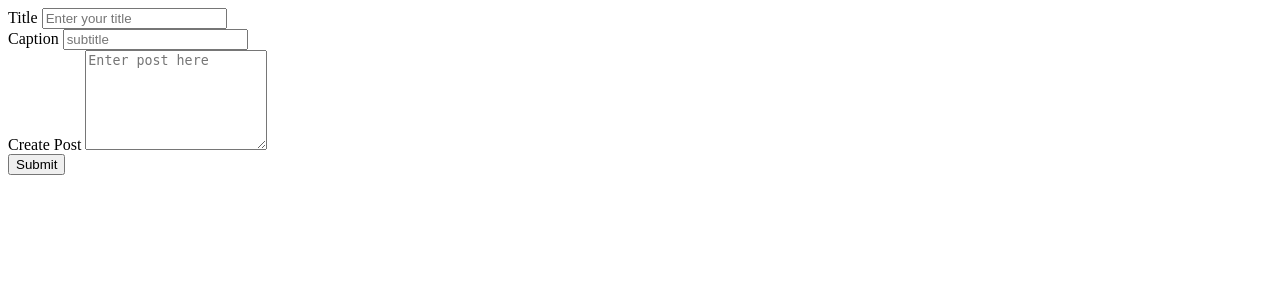
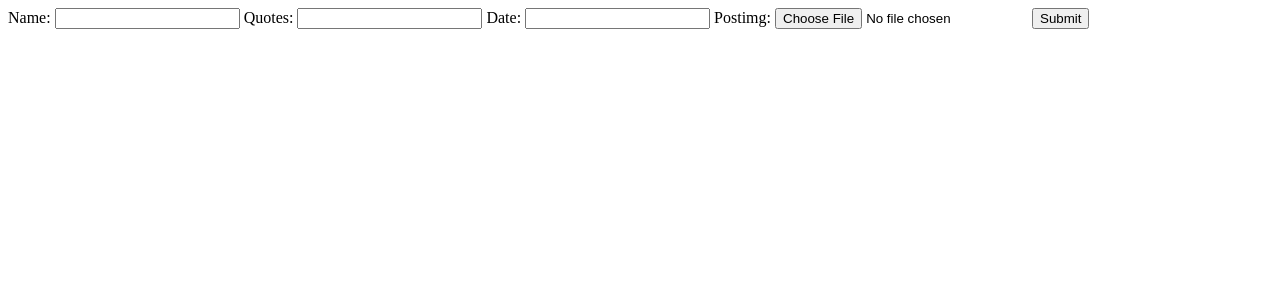
Before and after one commit to NavneetBerwal/Social_Media, a Django app: page /post/ in a window 1280 px wide. Shown: the top 300 px of the page. Run offline with Django 4.2, Linux system fonts and the light colour scheme.

Commit message:
added the feature to post image from admin panel

```diff
--- a/Socializer/settings.py
+++ b/Socializer/settings.py
@@ -122,3 +122,9 @@ STATIC_URL = 'static/'
 # https://docs.djangoproject.com/en/4.0/ref/settings/#default-auto-field
 
 DEFAULT_AUTO_FIELD = 'django.db.models.BigAutoField'
+
+MEDIA_ROOT = Path.joinpath(BASE_DIR, 'media')
+MEDIA_URL = '/media/'
+
+
+# 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
--- a/Socializer/urls.py
+++ b/Socializer/urls.py
@@ -1,6 +1,8 @@
 from django.contrib import admin
 from django.urls import path, include
 from django.http import HttpResponse
+from django.conf.urls.static import static
+from django.conf import settings
 
 
 def home(request):
@@ -15,3 +17,5 @@ urlpatterns = [
     path('admin/', admin.site.urls),
     path('', include('Vox.urls')),
 ]
+
+urlpatterns += static(settings.MEDIA_URL, document_root=settings.MEDIA_ROOT)
--- a/Vox/forms.py
+++ b/Vox/forms.py
@@ -1,9 +1,16 @@
 from django.contrib.auth.forms import UserCreationForm
 from django.forms import ModelForm
 from django.contrib.auth.models import User
+from .models import *
 
 
 class CreateUserForm(UserCreationForm):
     class Meta:
         model = User
         fields = ['username', 'email', 'password1', 'password2']
+
+
+class postForm(ModelForm):
+    class Meta:
+        model = Post
+        fields = '__all__'
--- a/Vox/models.py
+++ b/Vox/models.py
@@ -5,8 +5,14 @@ from django.forms import CharField
 class Post(models.Model):
     name = models.CharField(max_length=122)
     quotes = models.CharField(max_length=200)
-    caption = models.CharField(max_length=500)
+    # caption = models.CharField(max_length=500)
+    # caption = models.ImageField((""), upload_to = None, width_field = None, max_length = None)
     date = models.DateTimeField()
+    postimg = models.ImageField(
+        upload_to="static/images", null=True, blank=True)
+
+    def __str__(self):
+        return self.name
 
     class Meta:
         ordering = ['-date']
--- a/Vox/templates/Vox/Post.html
+++ b/Vox/templates/Vox/Post.html
@@ -1,38 +1,4 @@
-{% block body %}
-<div class="container" py-40 mb-30>
-  <form method="post" action=" ">
-    {% csrf_token %}
-    <div class="form-group">
-      <label for="title">Title</label>
-      <input
-        type="text"
-        class="form-control"
-        name="name"
-        id="name"
-        placeholder="Enter your title"
-      />
-    </div>
-    <div class="form-group">
-      <label for="subtitle">Caption</label>
-      <input
-        type="text"
-        class="form-control"
-        name="caption"
-        id="caption"
-        placeholder="subtitle"
-      />
-    </div>
-    <div class="form-group">
-      <label for="floatingTextarea">Create Post</label>
-      <textarea
-        class="form-control"
-        placeholder="Enter post here"
-        name="quotes"
-        id="floatingTextarea"
-        style="height: 100px"
-      ></textarea>
-    </div>
-    <button class="btn btn-primary" type="submit">Submit</button>
-  </form>
-</div>
-{% endblock body %}
+<form action="" method="POST">
+  {% csrf_token %} {{posts}}
+  <input type="submit" name="posts" id="" />
+</form>
--- a/Vox/urls.py
+++ b/Vox/urls.py
@@ -1,5 +1,6 @@
-from django.urls import path
+from django.urls import path, include
 from . import views
+
 
 urlpatterns = [
     path('', views.home, name='home'),
--- a/Vox/views.py
+++ b/Vox/views.py
@@ -2,7 +2,7 @@ from django.shortcuts import render, redirect
 from Vox.models import Post
 from datetime import datetime
 from django.contrib.auth.forms import UserCreationForm
-from .forms import CreateUserForm
+from .forms import CreateUserForm, postForm
 from django.contrib.auth import authenticate, login, logout
 
 
@@ -11,15 +11,21 @@ def home(request):
 
 
 def post(request):
+    posts = postForm()
     if request.method == "POST":
-        name = request.POST.get('name')
-        quotes = request.POST.get('quotes')
-        caption = request.POST.get('caption')
-        post = Post(name=name, quotes=quotes,
-                    caption=caption, date=datetime.today())
-        post.save()
+        posts = postForm(request.POST)
+        if posts.is_valid():
+            posts.save()
+            return redirect('home')
+        # name = request.POST.get('name')
+        # quotes = request.POST.get('quotes')
+        # caption = request.POST.get('caption')
+        # postimg = request.POST.get('post_img')
+        # post = Post(name=name, quotes=quotes,
+        #             caption=caption, postimg=postimg, date=datetime.today())
+        # post.save()
 
-    return render(request, 'Vox/Post.html')
+    return render(request, 'Vox/Post.html', {'posts': posts})
 
 
 def registration(request):
```
Also changed, not shown: Vox/migrations/0002_post_post_img.py (added), Vox/migrations/0003_remove_post_post_img_post_postimg_alter_post_caption.py (added), Vox/migrations/0004_remove_post_caption.py (added), Vox/migrations/0005_alter_post_postimg.py (added), Vox/migrations/0006_alter_post_postimg.py (added), db.sqlite3, media/static/images/wallpaperflare.com_wallpaper_6.jpg (added), static/images/static/images/wallpaperflare.com_wallpaper_4.jpg (added), static/images/wallpaperflare.com_wallpaper_6.jpg (added).
